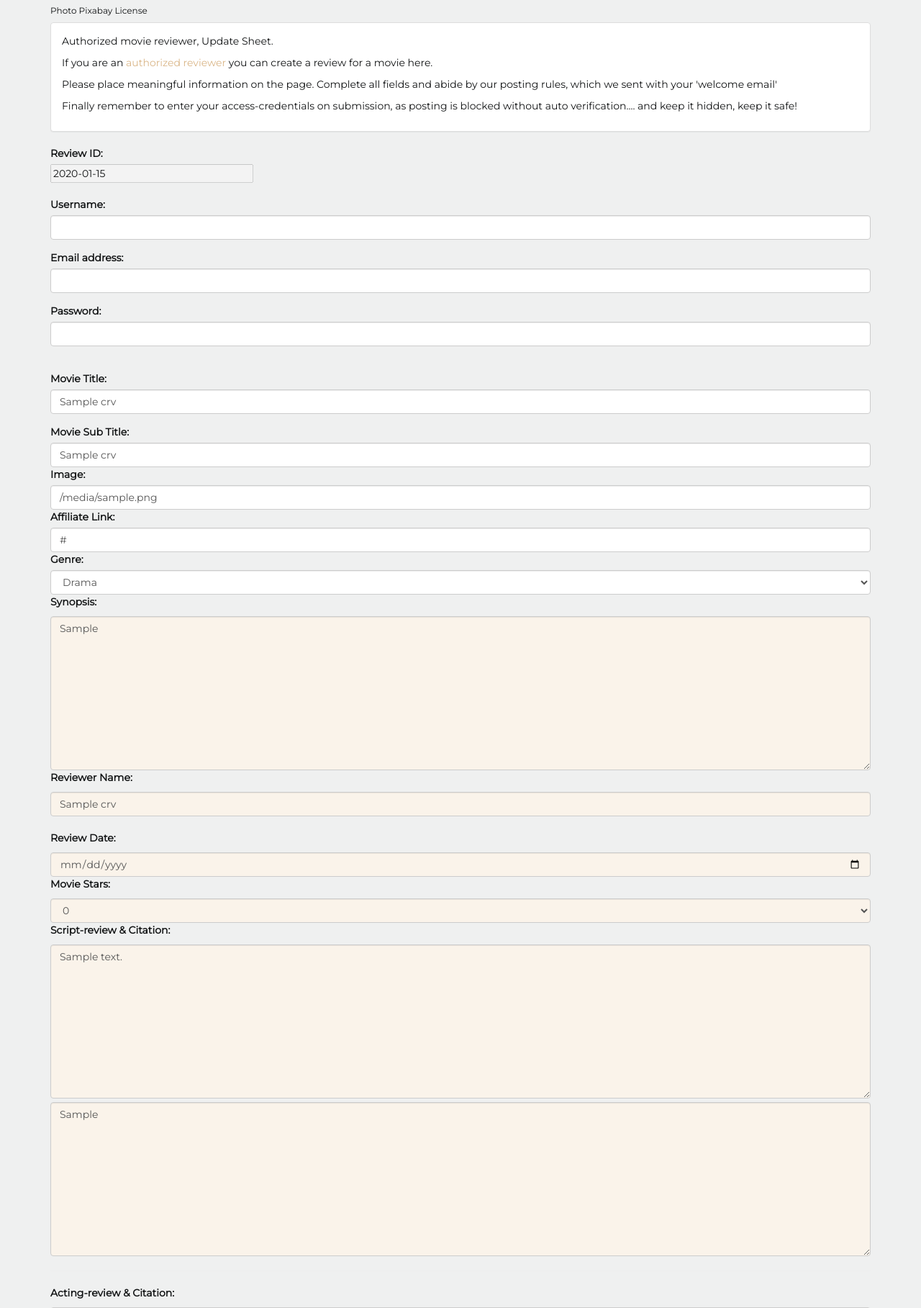
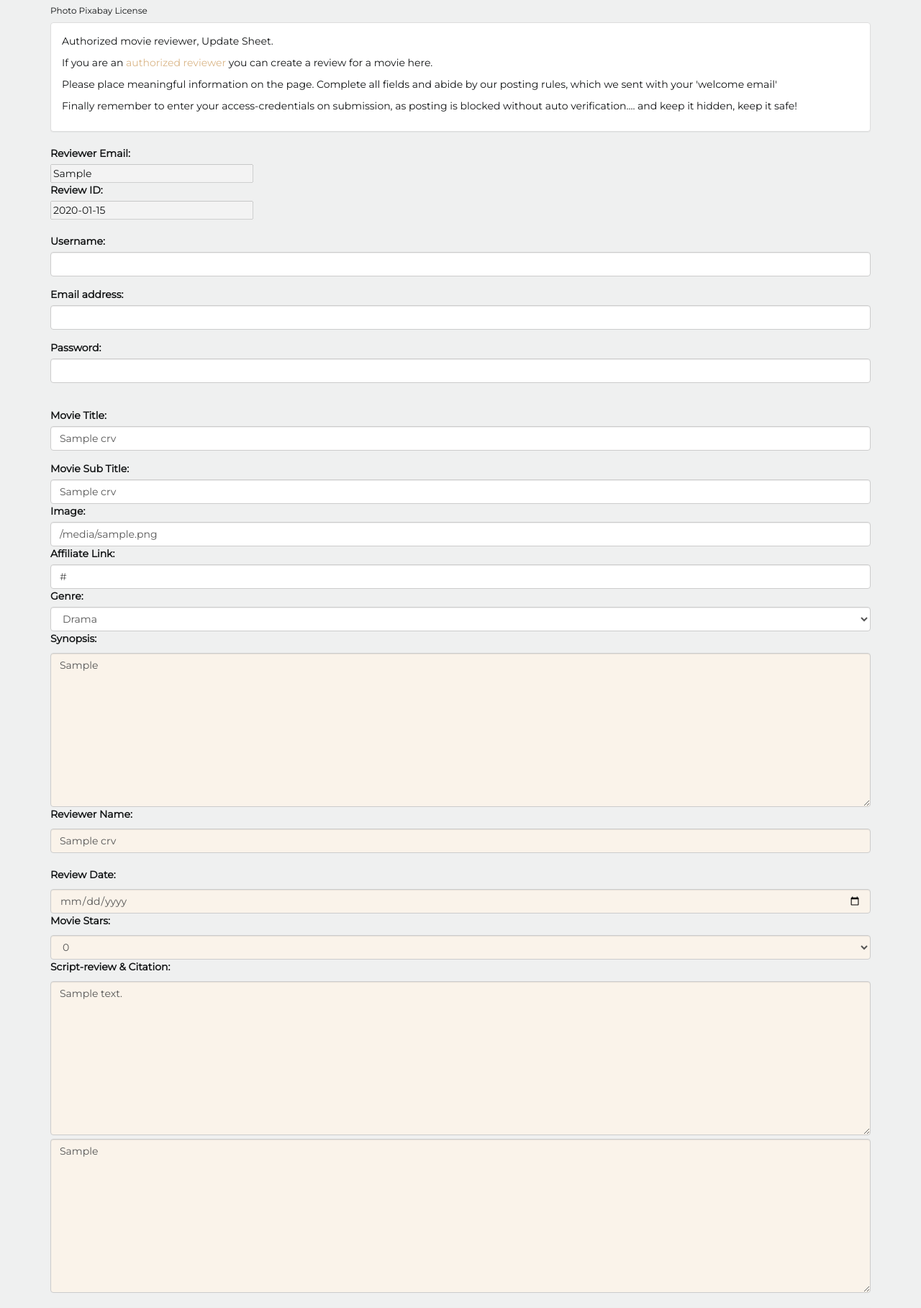
Before and after one commit to cofoeducistudent/BMMDB_c, a Flask app: template Flask/templates/update-sheet.html in a window 1280 px wide. Shown: the part 566-2383 px from the top of the page at 72% size. Run offline with Flask 2, Linux system fonts and the light colour scheme; the template is opened without the code that fills it: most values are stand-ins (such as "Sample title", 1, 10 or a date in 2020); some libraries are stand-ins or nearby versions.

Commit message:
added reviewer email for feedback on update sheet

```diff
--- a/Flask/run.py
+++ b/Flask/run.py
@@ -586,7 +586,7 @@ def memberOptions():
                     "m_email": x['m-email'],
                     "m_process": 'none',
                 }
-                return render_template('update-sheet.html', page='Member Update Sheet',  fm=siteText["footer-message"], lg=legalFooter["legal-message"],rev_bag=rev_bag,  updaterev=updaterev, crv=crv)
+                return render_template('update-sheet.html', page='Member Update Sheet', crv_em=crv_em, fm=siteText["footer-message"], lg=legalFooter["legal-message"],rev_bag=rev_bag,  updaterev=updaterev, crv=crv)
 
 
 
@@ -595,7 +595,7 @@ def memberOptions():
     if request.method == "POST" and request.form.get('confirm') != "None":
 
         try:
-            m_title = request.form["m-titl"]
+            m_title = request.form["m-title"]
         except:
             redirect(url_for('memberOptions'))
 
--- a/Flask/templates/update-sheet.html
+++ b/Flask/templates/update-sheet.html
@@ -27,14 +27,22 @@
             </div>
         </div>
     </div>
+
+    <!-- ID -->
+    <div class="row">
+        <div class="col-sm-12">
+            <label for="r-nme">Reviewer Email:</label><br>
+            <input id="r-nme" type="text" name="r-nme" value="{{ crv_em }}" size="33%" disabled>
+        </div>
+    </div>
     <div class="row">
         <div class="col-sm-12">
             <label for="picked">Review ID:</label><br>
             <input id="picked" type="text" name="picked" value="{{ updaterev }}" size="33%" disabled>
-            <!-- <h2>{{ crv['m_title'] }} : {{ updaterev }}</h2> -->
         </div>
     </div>
     <br>
+
     <!-- Search Button & Form -->
     <div class="row">
         <div class="col-sm-12">
@@ -115,7 +123,8 @@
                     <div class="col-sm-12">
                         <label for="r-name">Reviewer Name:</label><br>
                         <input id="r-name" name="r-name" type="text" class="form-control t-entry-box"
-                            value="{{  crv['m_reviewer_name']  }}" placeholder="{{ crv['m_reviewer_name'] }}" required=True></input>
+                            value="{{  crv['m_reviewer_name']  }}" placeholder="{{ crv['m_reviewer_name'] }}"
+                            required=True></input>
 
 
                         <!-- Review Date -->
```
Also changed, not shown: 1 other file.
